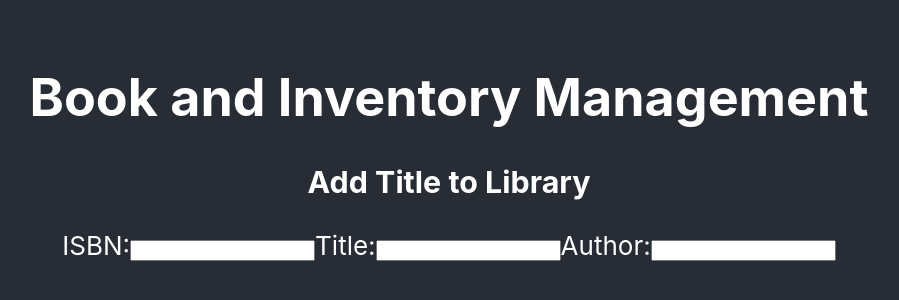
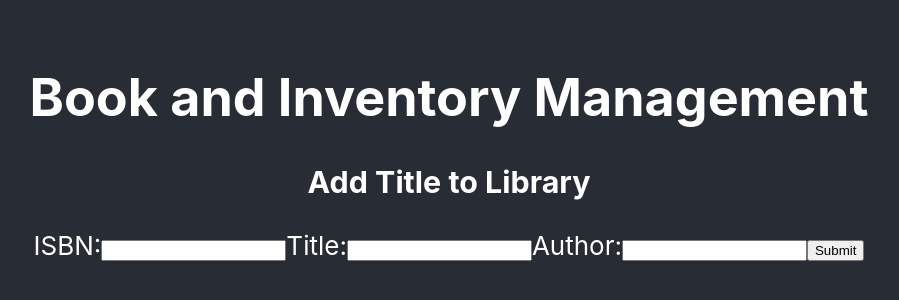
Before and after one commit to allisonglittle/library-database, a React (Create React App) app in the folder library-ui/: page /book_management in a window 1280 px wide. Shown: the part 254-554 px from the top of the page, without its empty margins (191-1090 px from the left). Built offline with nearby package versions, Linux system fonts and the light colour scheme.

Commit message:
Added submit button for titles

```diff
--- a/library-ui/src/pages/BookManagement.js
+++ b/library-ui/src/pages/BookManagement.js
@@ -16,7 +16,7 @@ function BookManagement() {
                     <label>Author:
                         <input type="text" name="Author" />
                     </label>
-
+                    <button type="submit">Submit</button>
                 </form>
             </div>
         </div>
```
